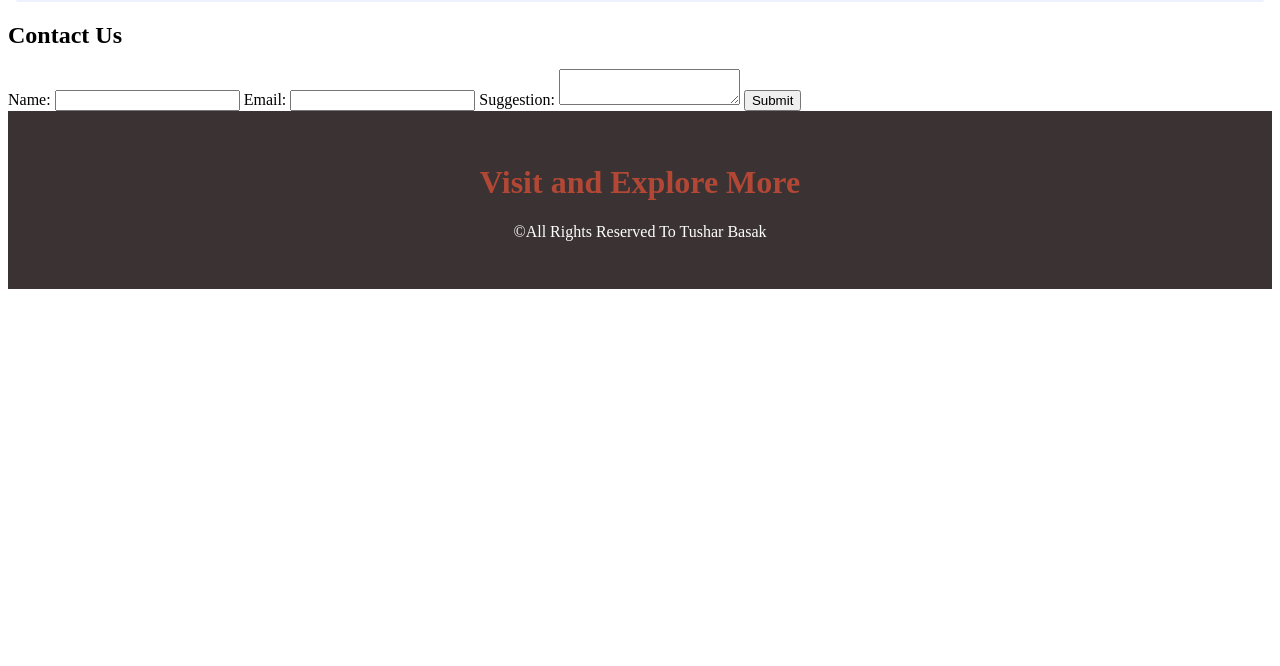
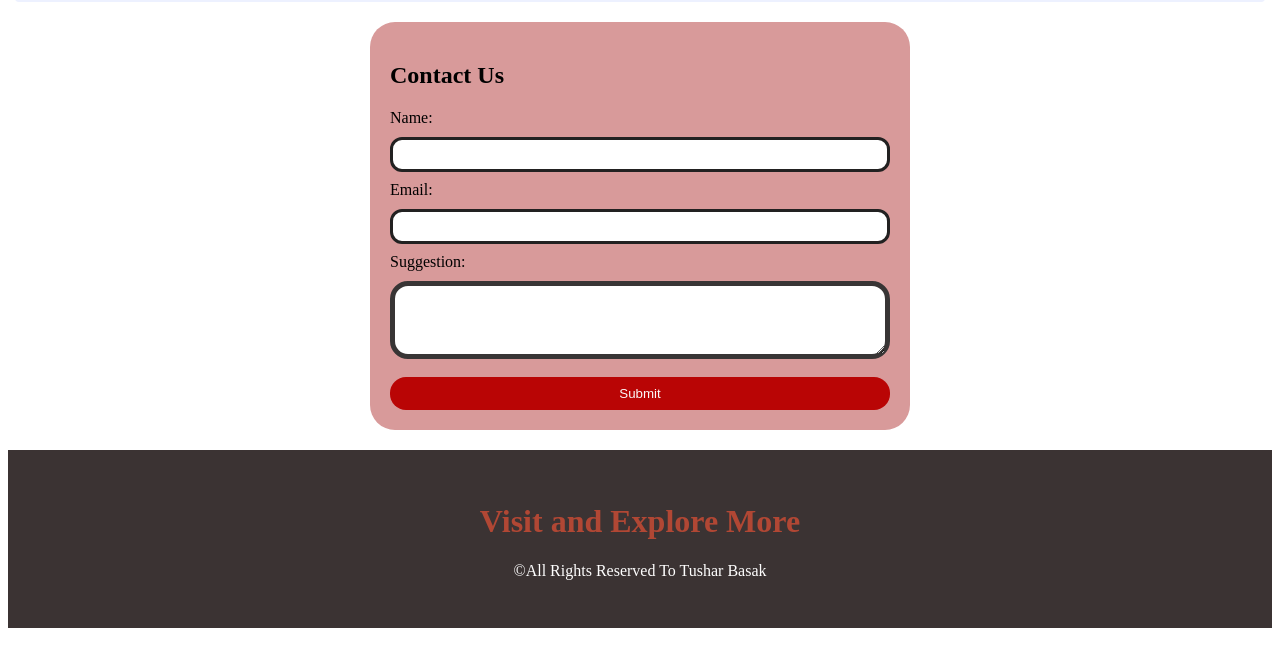
Before and after one commit to TusharBasak/Midterm, a plain HTML site: page contactus.html in a window 1280 px wide. Shown: the part 74-740 px from the top of the page. Drawn offline with Linux system fonts and the light colour scheme; a web font is replaced by a local one.

Commit message:
contactuscss

```diff
--- a/contactus.html
+++ b/contactus.html
@@ -6,7 +6,7 @@
     <title>Contact Us</title>
     <link rel="stylesheet" href="style.css">
     <link rel="stylesheet" href="https://fonts.googleapis.com/css?family=Audiowide">
-    <link rel="stylesheet" href="https://fonts.googleapis.com/css?family=Trirong">
+
 </head>
 <body>
     <!-- Tushar Basak ID:2022315 -->
@@ -24,25 +24,26 @@
               </ul>
 
         </div>
+        <!-- contactform -->
     </div>
     <div class="contactinformation_form" class="tirang">
         <h2>Contact Us</h2>
-        <form id="contactForm">
+        <form>
             <label for="name">Name:</label>
-            <input type="text" id="name" name="name" required>
+            <input type="text" id="name" name="Name" required>
 
             <label for="email">Email:</label>
-            <input type="email" id="email" name="email" required>
+            <input type="email" id="email" name="Email" required>
 
             <label for="suggestion">Suggestion:</label>
-            <textarea id="suggestion" name="suggestion" required></textarea>
+            <textarea id="suggestion" name="Suggestion" required></textarea>
 
-            <button type="button" onclick="contactForm()">Submit</button>
+            <button type="button" onclick="contactinfoForm()">Submit</button>
         </form>
     </div>
 
     <!-- Display the output -->
-    <div class="display-input" id="displayInput">
+    <div class="display" id="displayoutput">
 
     </div>
 
--- a/style.css
+++ b/style.css
@@ -82,4 +82,54 @@
 }
 /* end of footer */
 
+
+
 /*  start Contact us form */
+
+.contactinformation_form {
+    max-width: 500px;
+    margin: 20px auto;
+    padding: 20px;
+    background-color: #d89a9a;
+    border-radius: 25px;
+}
+
+form {
+    display: flex;
+    flex-direction: column;
+}
+
+label {
+    margin-bottom: 10px;
+}
+
+input{
+    margin-bottom: 9px;
+    padding: 7px;
+    border: 3px solid #222121;
+    border-radius: 12px;
+
+}
+textarea {
+    margin-bottom: 18px;
+    padding: 19px;
+    border: 5px solid #383535;
+    border-radius: 18px;
+}
+
+button {
+    cursor: pointer;
+    background-color: #b90505;
+    color: rgb(251, 248, 248);
+    padding: 9px;
+    border: none;
+    border-radius: 16px;
+
+}
+.display-input {
+    max-width: 600px;
+    margin: 20px auto;
+    padding: 20px;
+    background-color: #f5f5f5;
+    border-radius: 8px;
+}
```
